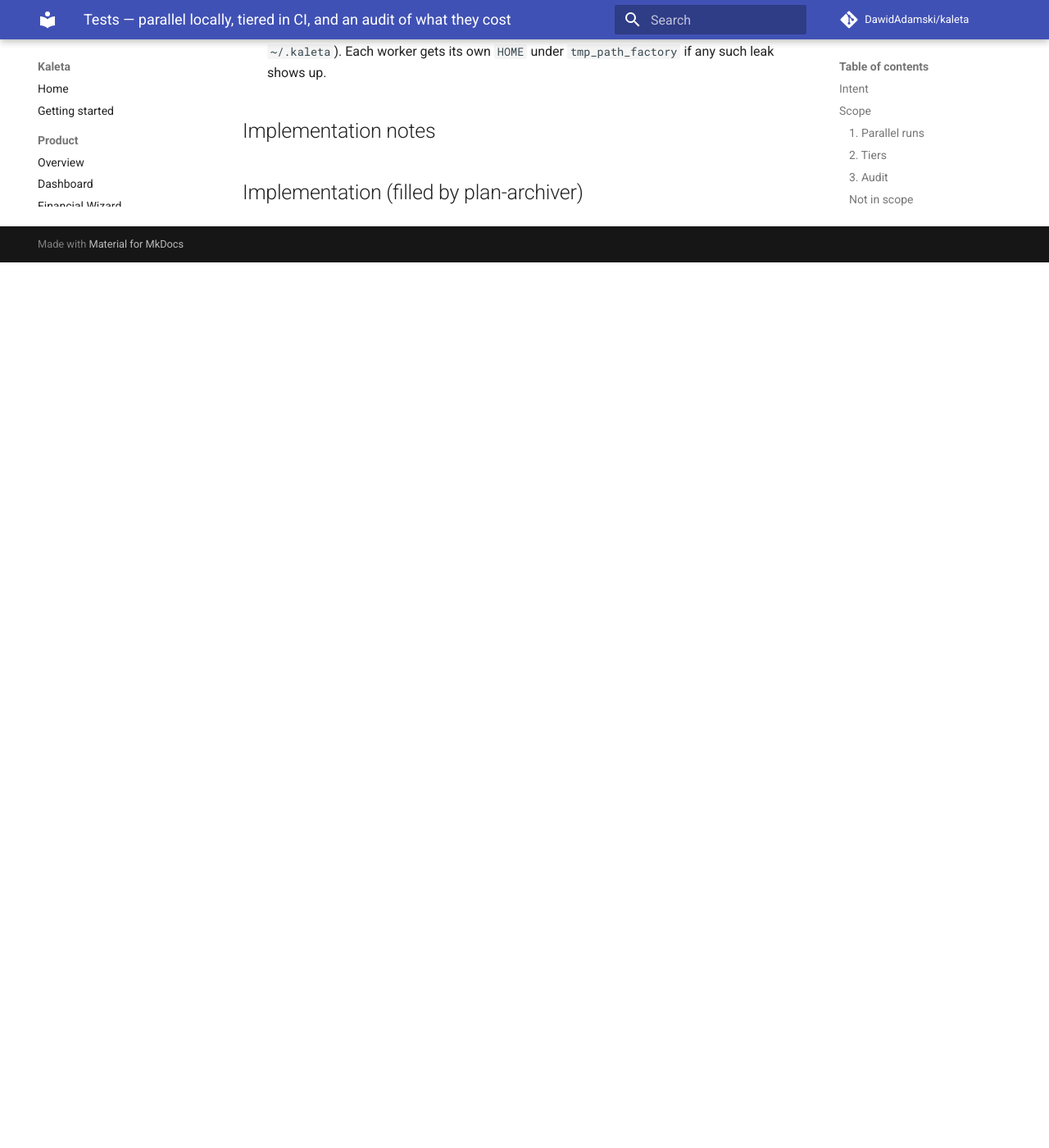
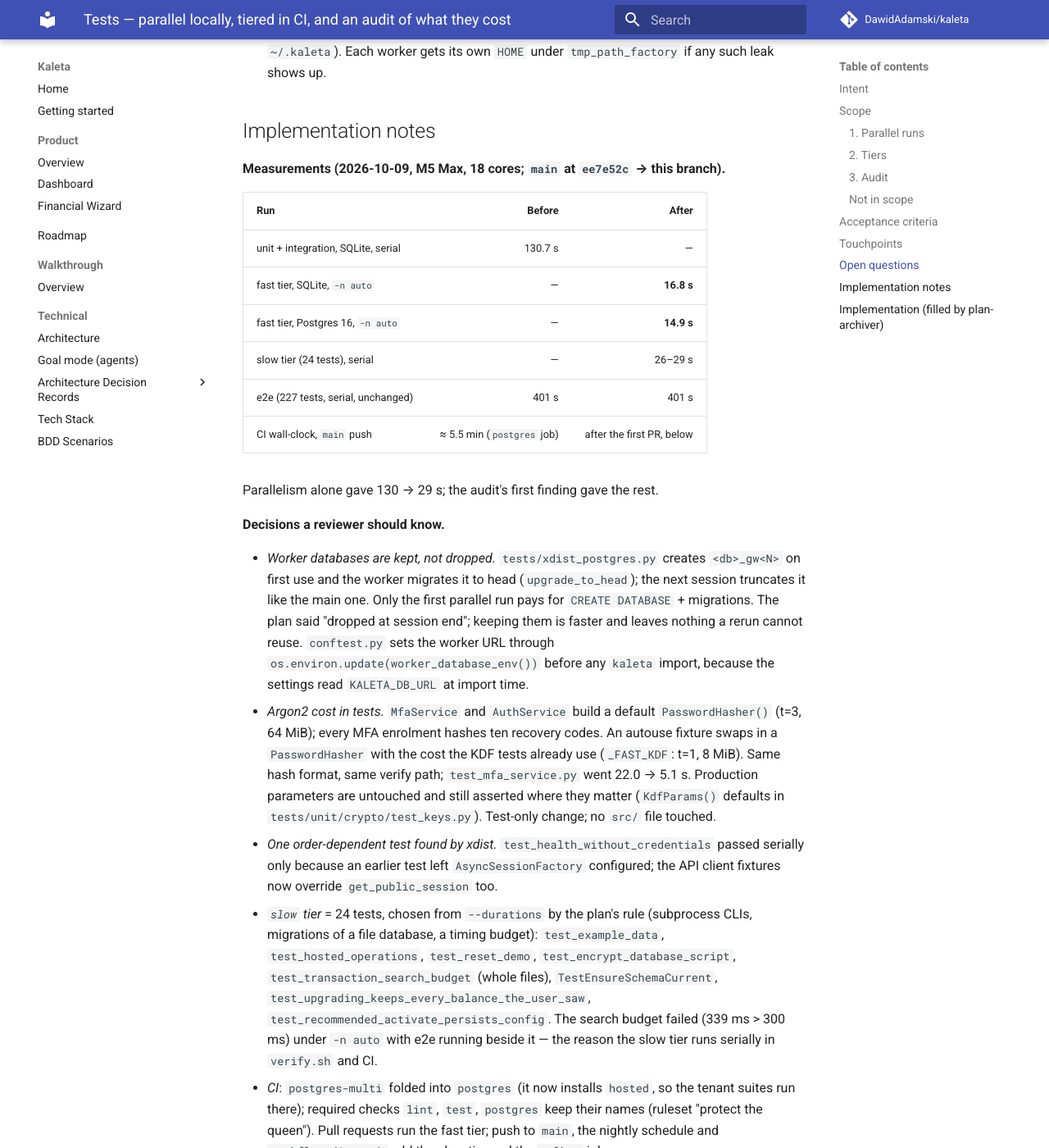
Before and after one commit to DawidAdamski/kaleta, an MkDocs documentation site: the page built from docs/plans/test-suite-speed.md, in a window 1280 px wide and 1400 px high, scrolled down 2731 px. Shown: the whole window at 82% size. Built offline with MkDocs 1.6.1 and Material for MkDocs 9.7.7, drawn with Linux system fonts in a browser that asks for light colours; comment, search, counter and statistics services are not loaded; before the commit the page ends 3051 px from its top, so only the background shows below that; some of the changed text lies outside the part shown.

Commit message:
docs(plans): test-suite-speed measurements and audit; test_cost_report.py
Co-Authored-By: Claude Opus 5.5 <noreply@anthropic.com>

```diff
--- a/docs/plans/test-suite-speed.md
+++ b/docs/plans/test-suite-speed.md
@@ -3,7 +3,7 @@ plan_id: test-suite-speed
 title: Tests — parallel locally, tiered in CI, and an audit of what they cost
 area: tests / ci
 effort: medium
-status: draft
+status: in-progress
 roadmap_ref: ../roadmap.md
 ---
 
@@ -115,4 +115,85 @@ changes.
 
 ## Implementation notes
 
+**Measurements (2026-10-09, M5 Max, 18 cores; `main` at `ee7e52c` → this branch).**
+
+| Run | Before | After |
+|---|---:|---:|
+| unit + integration, SQLite, serial | 130.7 s | — |
+| fast tier, SQLite, `-n auto` | — | **16.8 s** |
+| fast tier, Postgres 16, `-n auto` | — | **14.9 s** |
+| slow tier (24 tests), serial | — | 26–29 s |
+| e2e (227 tests, serial, unchanged) | 401 s | 401 s |
+| CI wall-clock, `main` push | ≈ 5.5 min (`postgres` job) | after the first PR, below |
+
+Parallelism alone gave 130 → 29 s; the audit's first finding gave the rest.
+
+**Decisions a reviewer should know.**
+
+- *Worker databases are kept, not dropped.* `tests/xdist_postgres.py` creates
+  `<db>_gw<N>` on first use and the worker migrates it to head
+  (`upgrade_to_head`); the next session truncates it like the main one. Only
+  the first parallel run pays for `CREATE DATABASE` + migrations. The plan
+  said "dropped at session end"; keeping them is faster and leaves nothing a
+  rerun cannot reuse. `conftest.py` sets the worker URL through
+  `os.environ.update(worker_database_env())` before any `kaleta` import,
+  because the settings read `KALETA_DB_URL` at import time.
+- *Argon2 cost in tests.* `MfaService` and `AuthService` build a default
+  `PasswordHasher()` (t=3, 64 MiB); every MFA enrolment hashes ten recovery
+  codes. An autouse fixture swaps in a `PasswordHasher` with the cost the KDF
+  tests already use (`_FAST_KDF`: t=1, 8 MiB). Same hash format, same verify
+  path; `test_mfa_service.py` went 22.0 → 5.1 s. Production parameters are
+  untouched and still asserted where they matter (`KdfParams()` defaults in
+  `tests/unit/crypto/test_keys.py`). Test-only change; no `src/` file touched.
+- *One order-dependent test found by xdist.* `test_health_without_credentials`
+  passed serially only because an earlier test left `AsyncSessionFactory`
+  configured; the API client fixtures now override `get_public_session` too.
+- *`slow` tier* = 24 tests, chosen from `--durations` by the plan's rule
+  (subprocess CLIs, migrations of a file database, a timing budget):
+  `test_example_data`, `test_hosted_operations`, `test_reset_demo`,
+  `test_encrypt_database_script`, `test_transaction_search_budget` (whole
+  files), `TestEnsureSchemaCurrent`, `test_upgrading_keeps_every_balance_the_user_saw`,
+  `test_recommended_activate_persists_config`. The search budget failed
+  (339 ms > 300 ms) under `-n auto` with e2e running beside it — the reason
+  the slow tier runs serially in `verify.sh` and CI.
+- *CI*: `postgres-multi` folded into `postgres` (it now installs `hosted`, so
+  the tenant suites run there); required checks `lint`, `test`, `postgres`
+  keep their names (ruleset "protect the queen"). Pull requests run the fast
+  tier; push to `main`, the nightly schedule and `workflow_dispatch` add the
+  slow tier and the `valkey` job.
+- *Not moved to module scope*: `test_tenant_isolation` setup (76 % of its
+  8.6 s). Each test provisions two fresh tenants on purpose — sharing them
+  would let one test's rows leak into the next one's isolation check, which
+  is the property under test. Under xdist it costs one worker ~9 s.
+
+**Audit — candidates for the maintainer (nothing below was changed).**
+
+1. *e2e MFA test, 76.6 s of 401 s*: `tests/e2e/test_mfa.py::test_two_factor_authentication`
+   waits for real TOTP windows. Generating codes for an explicit
+   `for_time` (or a clock the app reads) would cut ~70 s.
+2. *Tests of code `postgres-only` deletes*: `tests/unit/db/test_sqlite_pragmas.py`,
+   `tests/integration/test_sqlite_integrity_backups.py`, `test_backup.py`,
+   `tests/unit/services/test_scheduled_backup_service.py`, the SQLite parts of
+   `test_integrity_service.py`, `test_migrate_on_startup.py` (safety copy),
+   `test_encrypt_database_script.py`, `TestSyncUrl::test_sqlite_drops_async_driver`
+   — 11 of them already skip on Postgres.
+3. *Setup-heavy integration files* (59–86 % setup: `test_payees`,
+   `test_transactions`, `test_institutions`, `test_categories`,
+   `test_accounts`, `test_budgets`): each test creates the API user and a
+   bearer token. A module-scoped user with per-test rollback would halve them;
+   worth doing only if they grow.
+4. *Seeder registry tests* (`tests/unit/seeders/test_registry.py`, 8.1 s, 17
+   tests) seed the whole dataset several times; `test_example_data.py`
+   (slow tier) covers the same seeding through the CLI. Overlap to review:
+   `TestSeedAll::test_replace_rewrites_without_growing` vs
+   `test_replace_rewrites_the_dataset_with_foreign_keys_enforced`.
+5. No near-duplicate unit tests were identified with confidence from timings
+   alone; a coverage-diff pass (`--cov-context=test`) would be the tool if
+   the maintainer wants one.
+
+Post-fix cost report (Postgres, serial, `scripts/test_cost_report.py --top 15`):
+107 s summed over 3 185 tests — top files `test_hosted_operations` 9.4 s,
+`test_tenant_isolation` 8.6 s, `test_registry` 8.1 s, `test_example_data` 7.9 s,
+`test_mfa_service` 5.1 s.
+
 ## Implementation (filled by plan-archiver)
```
Also changed, not shown: 1 other file.
